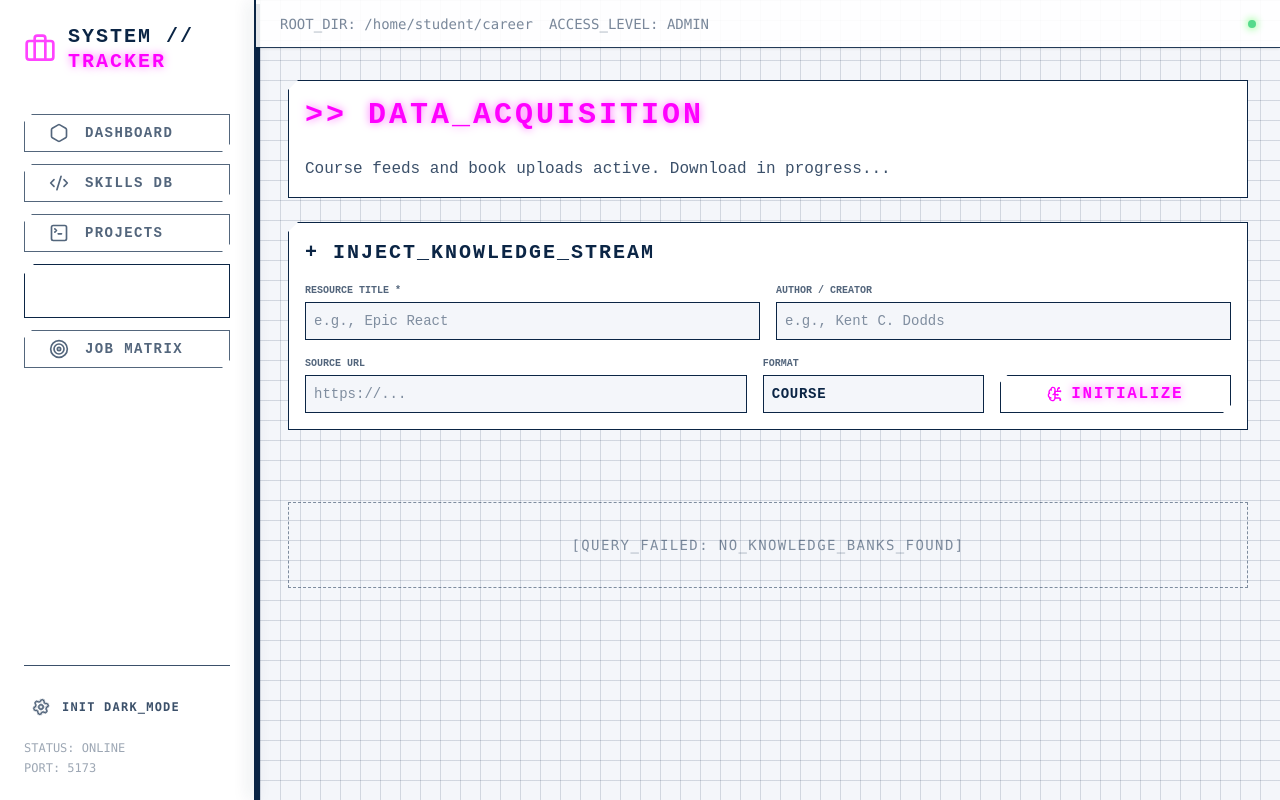
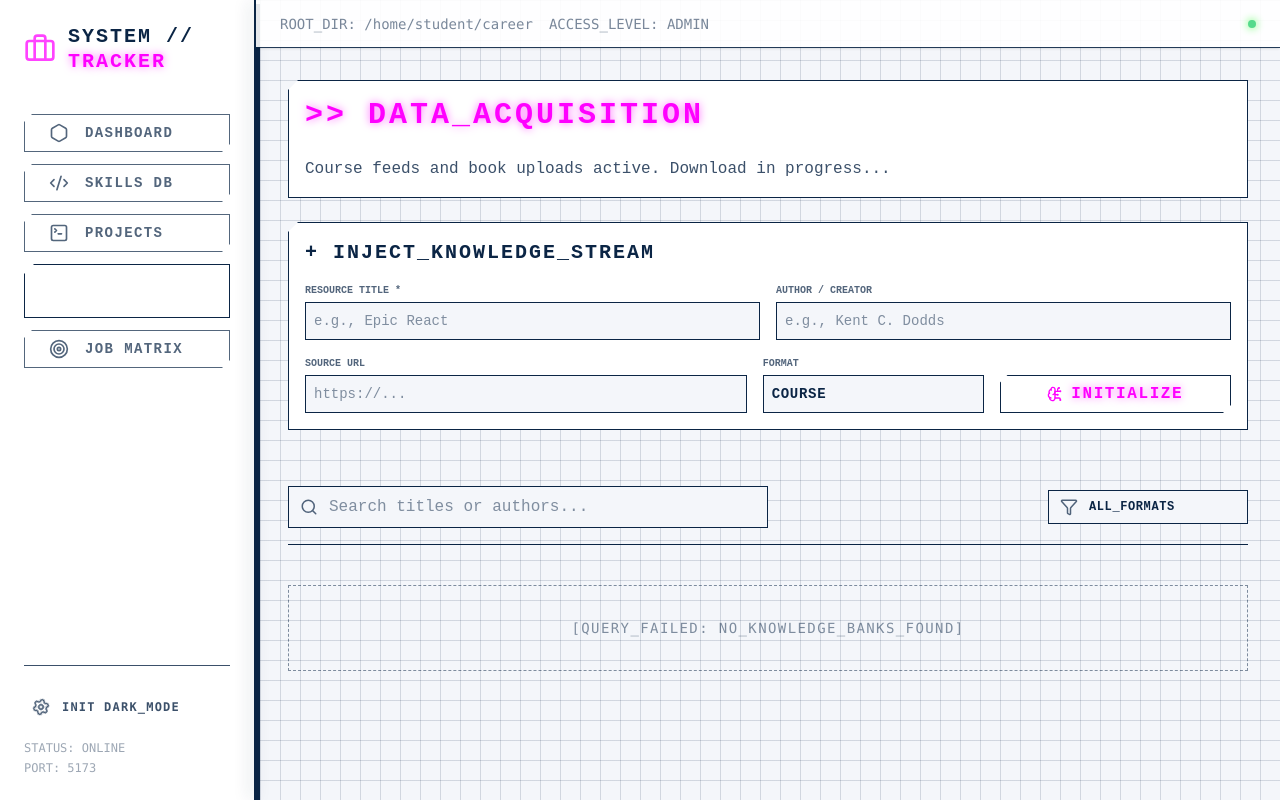
Before and after one commit to Vasiok11/pw-lab6, a React (Vite) app: page /learning in a window 1280 px wide. Built offline with nearby package versions, Linux system fonts and the light colour scheme.

Commit message:
feat: implement learning resource filtering and inline active-edit mode

```diff
--- a/src/components/ResourceCard.jsx
+++ b/src/components/ResourceCard.jsx
@@ -1,14 +1,36 @@
 import { useState } from 'react';
 import { useStore } from '../store/useStore';
-import { Trash2, Edit2, Link as LinkIcon, BookOpen, MonitorPlay, FileText, CheckCircle2 } from 'lucide-react';
+import { Trash2, Edit2, Link as LinkIcon, BookOpen, MonitorPlay, FileText, CheckCircle2, X, Check } from 'lucide-react';
 
 export default function ResourceCard({ resource }) {
   const removeResource = useStore((state) => state.removeResource);
   const updateResourceProgress = useStore((state) => state.updateResourceProgress);
+  const updateResource = useStore((state) => state.updateResource);
 
-  // We will expand on this edit state in step 7.4!
-  // For now, we only handle tracking progress and removing the resource.
   const [isEditing, setIsEditing] = useState(false);
+  const [editTitle, setEditTitle] = useState(resource.title || '');
+  const [editAuthor, setEditAuthor] = useState(resource.author || '');
+  const [editType, setEditType] = useState(resource.type || 'Course');
+  const [editSource, setEditSource] = useState(resource.source || '');
+
+  const handleSave = () => {
+    if (!editTitle.trim()) return;
+    updateResource(resource.id, {
+      title: editTitle.trim(),
+      author: editAuthor.trim(),
+      type: editType,
+      source: editSource.trim()
+    });
+    setIsEditing(false);
+  };
+
+  const handleCancel = () => {
+    setEditTitle(resource.title || '');
+    setEditAuthor(resource.author || '');
+    setEditType(resource.type || 'Course');
+    setEditSource(resource.source || '');
+    setIsEditing(false);
+  };
 
   const getIcon = (type) => {
     switch (type) {
@@ -26,6 +48,65 @@ export default function ResourceCard({ resource }) {
   };
 
   const isCompleted = resource.progress === 100;
+
+  if (isEditing) {
+    return (
+      <div className="cyber-panel p-5 border-l-[3px] border-l-neon-pink">
+        <div className="flex flex-col gap-3">
+          <label className="text-[10px] uppercase font-bold opacity-70">Resource Title</label>
+          <input
+            type="text"
+            value={editTitle}
+            onChange={(e) => setEditTitle(e.target.value)}
+            className="w-full bg-[var(--bg-primary)] border border-[var(--border-accent)] p-2 text-[var(--text-primary)] outline-none text-sm"
+          />
+
+          <div className="flex flex-col md:flex-row gap-3">
+            <div className="flex-1">
+              <label className="text-[10px] uppercase font-bold opacity-70 mt-1">Author</label>
+              <input
+                type="text"
+                value={editAuthor}
+                onChange={(e) => setEditAuthor(e.target.value)}
+                className="w-full bg-[var(--bg-primary)] border border-[var(--border-accent)] p-2 text-[var(--text-primary)] outline-none text-sm"
+              />
+            </div>
+            <div className="flex-1">
+              <label className="text-[10px] uppercase font-bold opacity-70 mt-1">Format</label>
+              <select
+                value={editType}
+                onChange={(e) => setEditType(e.target.value)}
+                className="w-full appearance-none bg-[var(--bg-primary)] border border-[var(--border-accent)] p-2 text-[var(--text-primary)] outline-none cursor-pointer uppercase text-xs font-bold tracking-wider"
+              >
+                <option value="Course">COURSE</option>
+                <option value="Book">BOOK</option>
+                <option value="Article">ARTICLE</option>
+                <option value="Video">VIDEO</option>
+                <option value="Docs">DOCUMENTATION</option>
+              </select>
+            </div>
+          </div>
+
+          <label className="text-[10px] uppercase font-bold opacity-70 mt-1">Source URL</label>
+          <input
+            type="text"
+            value={editSource}
+            onChange={(e) => setEditSource(e.target.value)}
+            className="w-full bg-[var(--bg-primary)] border border-[var(--border-accent)] p-2 text-[var(--text-primary)] outline-none text-sm"
+          />
+
+          <div className="flex justify-end gap-3 mt-3">
+            <button onClick={handleCancel} className="flex items-center gap-1 p-2 text-[var(--text-muted)] hover:text-red-500 transition-all text-xs font-bold uppercase border border-transparent hover:border-red-500">
+              <X size={14} /> Abort
+            </button>
+            <button onClick={handleSave} className="flex items-center gap-1 p-2 text-neon-pink transition-all text-xs font-bold uppercase border border-[var(--border-accent)] hover:border-neon-pink">
+              <Check size={14} /> Re-Inject
+            </button>
+          </div>
+        </div>
+      </div>
+    );
+  }
 
   return (
     <div className={`cyber-panel p-5 transition-transform duration-200 flex flex-col ${isCompleted ? 'border-l-[4px] border-l-neon-pink opacity-80' : 'border-l-[2px] border-l-[var(--border-accent)]'}`}>
--- a/src/pages/Learning.jsx
+++ b/src/pages/Learning.jsx
@@ -1,9 +1,24 @@
+import { useState, useMemo } from 'react';
 import { useStore } from '../store/useStore';
 import AddResourceForm from '../components/AddResourceForm';
 import ResourceCard from '../components/ResourceCard';
+import { Search, Filter } from 'lucide-react';
 
 export default function Learning() {
   const learningResources = useStore((state) => state.learningResources);
+  const [searchQuery, setSearchQuery] = useState('');
+  const [filterType, setFilterType] = useState('All');
+
+  const filteredResources = useMemo(() => {
+    if (!learningResources) return [];
+    return learningResources.filter((resource) => {
+      const matchesSearch =
+        (resource.title || '').toLowerCase().includes(searchQuery.toLowerCase()) ||
+        (resource.author || '').toLowerCase().includes(searchQuery.toLowerCase());
+      const matchesType = filterType === 'All' || resource.type === filterType;
+      return matchesSearch && matchesType;
+    });
+  }, [learningResources, searchQuery, filterType]);
 
   return (
     <div className="flex flex-col gap-6">
@@ -18,9 +33,39 @@ export default function Learning() {
 
       <AddResourceForm />
 
-      {learningResources && learningResources.length > 0 ? (
+      {/* Toolbar */}
+      <div className="flex flex-col md:flex-row gap-4 items-center justify-between border-b border-[var(--border-accent)] border-opacity-30 pb-4">
+        <div className="relative w-full md:w-1/2">
+          <Search size={18} className="absolute left-3 top-1/2 transform -translate-y-1/2 text-[var(--border-accent)] opacity-70" />
+          <input
+            type="text"
+            placeholder="Search titles or authors..."
+            value={searchQuery}
+            onChange={(e) => setSearchQuery(e.target.value)}
+            className="w-full bg-[var(--bg-primary)] border border-[var(--border-accent)] pl-10 pr-4 py-2 text-[var(--text-primary)] outline-none focus:shadow-[var(--shadow-accent)] transition-shadow placeholder-opacity-40"
+          />
+        </div>
+
+        <div className="relative w-full md:w-auto min-w-[200px]">
+          <Filter size={18} className="absolute left-3 top-1/2 transform -translate-y-1/2 text-[var(--border-accent)] opacity-70 pointer-events-none" />
+          <select
+            value={filterType}
+            onChange={(e) => setFilterType(e.target.value)}
+            className="w-full appearance-none bg-[var(--bg-primary)] border border-[var(--border-accent)] pl-10 pr-8 py-2 text-[var(--text-primary)] outline-none focus:shadow-[var(--shadow-accent)] transition-shadow cursor-pointer uppercase text-xs font-bold tracking-wider"
+          >
+            <option value="All">ALL_FORMATS</option>
+            <option value="Course">COURSE</option>
+            <option value="Book">BOOK</option>
+            <option value="Article">ARTICLE</option>
+            <option value="Video">VIDEO</option>
+            <option value="Docs">DOCUMENTATION</option>
+          </select>
+        </div>
+      </div>
+
+      {filteredResources.length > 0 ? (
         <div className="grid grid-cols-1 md:grid-cols-2 xl:grid-cols-3 gap-6 mt-4">
-          {learningResources.map((resource) => (
+          {filteredResources.map((resource) => (
             <ResourceCard key={resource.id} resource={resource} />
           ))}
         </div>
```
